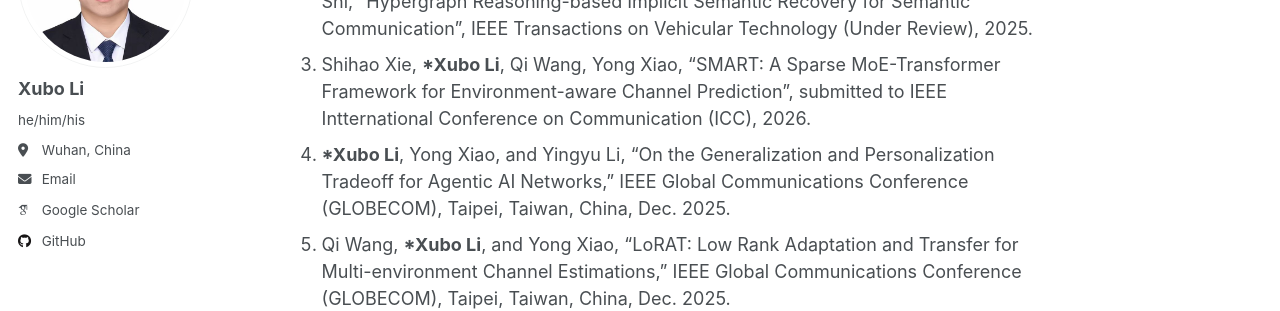
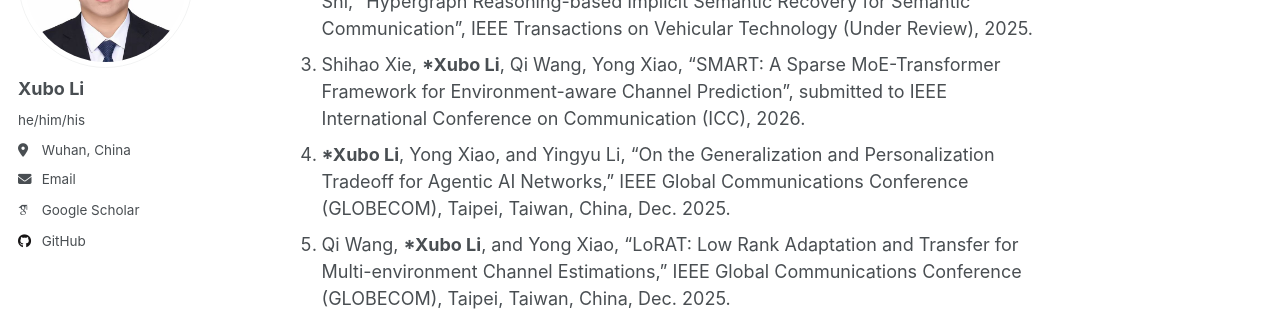
Before and after one commit to XuboLee/xubolee.github.io, a Jekyll site: the page built from _pages/about.md, in a window 1280 px wide and 900 px high, scrolled down 579 px. Shown: the part 206-517 px from the top of the window. Built offline with Jekyll 4.4.1, drawn with Linux system fonts in a browser that asks for light colours; some web fonts are replaced; a script that is not in the unit is left out.

Commit message:
Update about.md

```diff
--- a/_pages/about.md
+++ b/_pages/about.md
@@ -28,7 +28,7 @@ Publication
 ======
 1. Yong Xiao, <strong>*Xubo Li</strong>, Haoran Zhou, Yingyu Li, Yayu Gao, Guangming Shi, Ping Zhang, and Marwan Krunz, "SANNet: A Semantic-aware Agentic AI Networking Framework for Cross-Layer Optimization in 6G", IEEE Transactions on Mobile Computing (Under Review), 2025.
 1. Yiwei Liao, Shurui Tu, Yujie Zhou, <strong>*Xubo Li</strong>, Yong Xiao, Yingyu Li, and Guangming Shi, "Hypergraph Reasoning-based Implicit Semantic Recovery for Semantic Communication", IEEE Transactions on Vehicular Technology (Under Review), 2025.
-1. Shihao Xie, <strong>*Xubo Li</strong>, Qi Wang, Yong Xiao, "SMART: A Sparse MoE-Transformer Framework for Environment-aware Channel Prediction", submitted to IEEE Intternational Conference on Communication (ICC), 2026.
+1. Shihao Xie, <strong>*Xubo Li</strong>, Qi Wang, Yong Xiao, "SMART: A Sparse MoE-Transformer Framework for Environment-aware Channel Prediction", submitted to IEEE International Conference on Communication (ICC), 2026.
 1. <strong>*Xubo Li</strong>, Yong Xiao, and Yingyu Li, "On the Generalization and Personalization Tradeoff for Agentic AI Networks," IEEE Global Communications Conference (GLOBECOM), Taipei, Taiwan, China, Dec. 2025.
 1. Qi Wang, <strong>*Xubo Li</strong>, and Yong Xiao, "LoRAT: Low Rank Adaptation and Transfer for Multi-environment Channel Estimations," IEEE Global Communications Conference (GLOBECOM), Taipei, Taiwan, China, Dec. 2025.
 1. Yong Xiao, Haoran Zhou, <strong>*Xubo Li</strong>, Yayu Gao, Guangming Shi, and Ping Zhang, "SANNet: A Semantic-Aware Agentic AI Networking Framework for Multi-Agent Cross-Layer Coordination," IEEE Global Communications Conference (GLOBECOM), Taipei, Taiwan, China, Dec. 2025.
```
